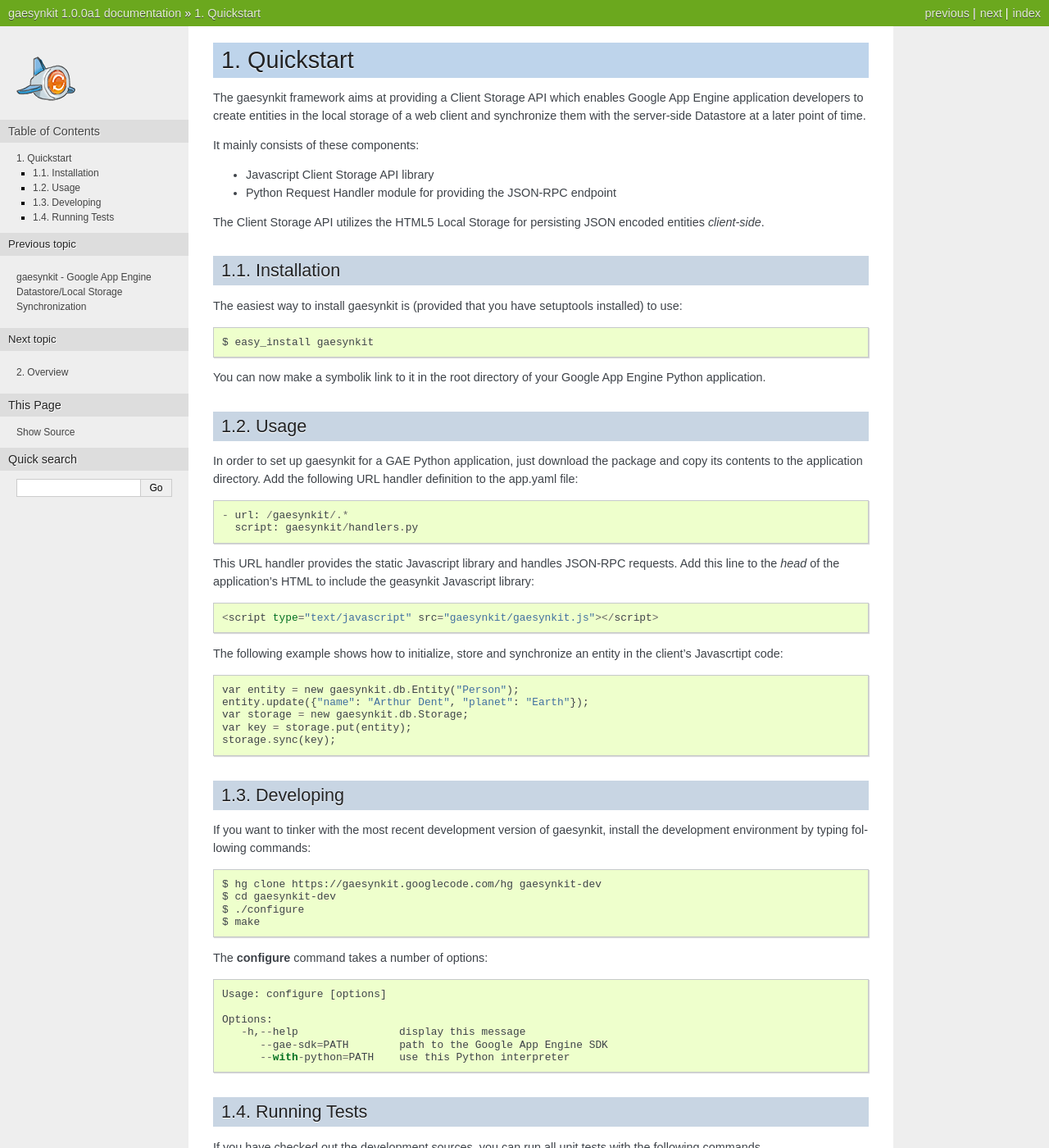
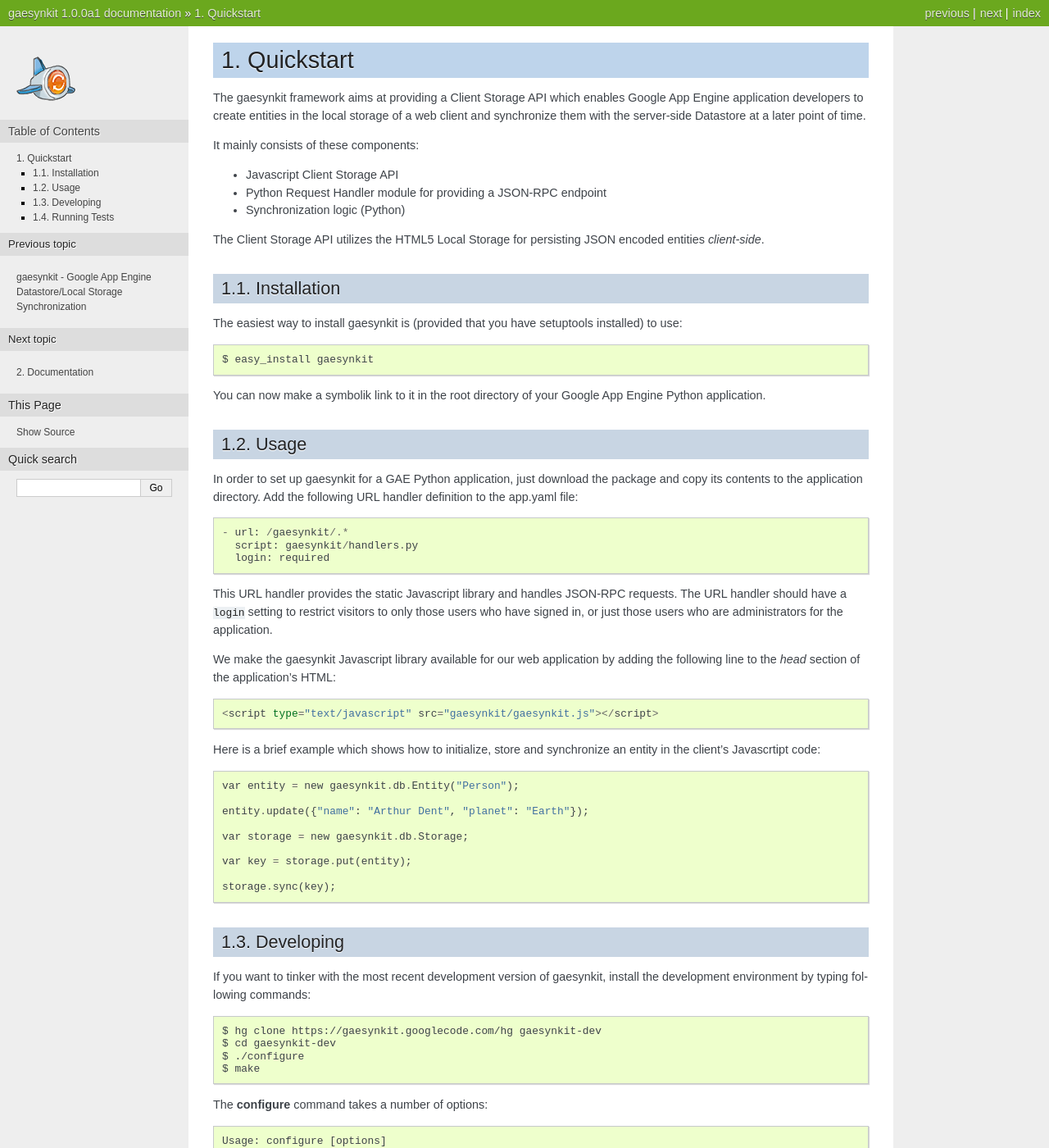
Before and after one commit to rodaebel/gaesynkit, a Sphinx documentation site: the page built from doc/source/quickstart.rst, in a window 1280 px wide and 1400 px high. Shown: the whole window at 82% size. Built offline with Sphinx 7.4.7, drawn with Linux system fonts in a browser that asks for light colours.

Commit message:
Minor documentation changes.

```diff
--- a/doc/source/index.rst
+++ b/doc/source/index.rst
@@ -26,5 +26,5 @@
    :numbered:
 
    quickstart
-   overview
+   documentation
    reference
--- a/doc/source/quickstart.rst
+++ b/doc/source/quickstart.rst
@@ -11,8 +11,9 @@
 
 It mainly consists of these components:
 
-* Javascript Client Storage API library
-* Python Request Handler module for providing the JSON-RPC endpoint
+* Javascript Client Storage API
+* Python Request Handler module for providing a JSON-RPC endpoint
+* Synchronization logic (Python)
 
 The Client Storage API utilizes the HTML5 Local Storage for persisting JSON
 encoded entities *client-side*.
@@ -38,20 +39,29 @@
 
   - url: /gaesynkit/.*
     script: gaesynkit/handlers.py
+    login: required
 
 This URL handler provides the static Javascript library and handles JSON-RPC
-requests. Add this line to the `head` of the application's HTML to include the
-geasynkit Javascript library::
+requests. The URL handler should have a ``login`` setting to restrict visitors
+to only those users who have signed in, or just those users who are
+administrators for the application.
+
+We make the gaesynkit Javascript library available for our web application by
+adding the following line to the `head` section of the application's HTML::
 
   <script type="text/javascript" src="gaesynkit/gaesynkit.js"></script>
 
-The following example shows how to initialize, store and synchronize an entity
-in the client's Javascrtipt code::
+Here is a brief example which shows how to initialize, store and synchronize an
+entity in the client's Javascrtipt code::
 
   var entity = new gaesynkit.db.Entity("Person");
+
   entity.update({"name": "Arthur Dent", "planet": "Earth"});
+
   var storage = new gaesynkit.db.Storage;
+
   var key = storage.put(entity);
+
   storage.sync(key);
 
 
```
Also changed, not shown: doc/source/documentation.rst (renamed from doc/source/overview.rst, +10 -32 lines).
